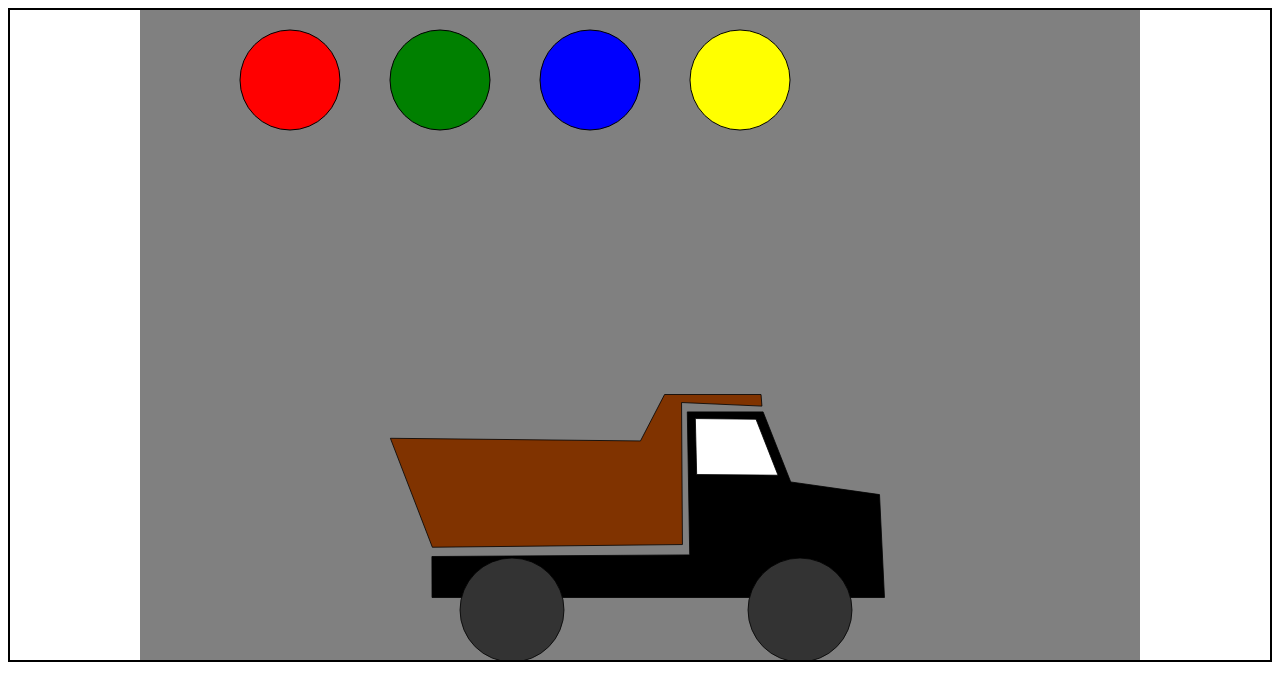
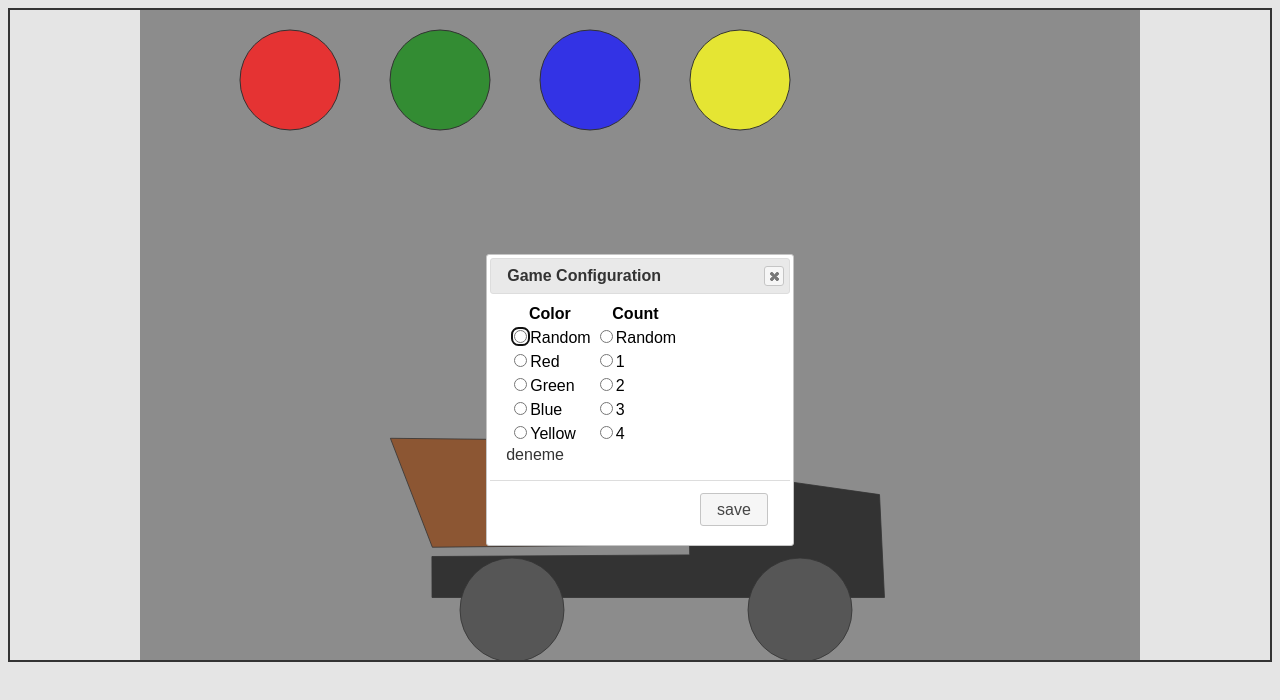
Before and after one commit to huseyinyilmaz/truck-game, a plain HTML site: page index.html in a window 1280 px wide. Drawn offline with nearby package versions, Linux system fonts and the light colour scheme.

Commit message:
started to implement config menu

```diff
--- a/index.html
+++ b/index.html
@@ -99,5 +99,38 @@
       </g>
   </svg>
 </div>
+
+<div id="configDialog">
+  <table>
+    <tr>
+      <th>Color</th>
+      <th>Count</th>
+    </tr>
+    <tr>
+    <td><input type="radio" name="color" value="random" id="color_random"/><label for="color_random">Random</label></td>
+    <td><input type="radio" name="count" value="random" id="count_random"/><label for="count_random">Random</label></td>
+
+    </tr>
+  <tr>
+    <td><input type="radio" name="color" value="red" id="color_red"/><label for="color_red">Red</label></td>
+    <td><input type="radio" name="count" value="1" id="count1"/><label for="count1">1</label></td>
+  </tr>
+  <tr>
+    <td><input type="radio" name="color" value="green" id="color_green"/><label for="color_green">Green</label></td>
+    <td><input type="radio" name="count" value="1" id="count2"/><label for="count2">2</label></td>
+  </tr>
+  <tr>
+    <td><input type="radio" name="color" value="blue" id="color_blue"/><label for="color_blue">Blue</label></td>
+    <td><input type="radio" name="count" value="1" id="count3"/><label for="count3">3</label></td>
+  </tr>
+  <tr>
+    <td><input type="radio" name="color" value="yellow" id="color_yellow"/><label for="color_yellow">Yellow</label></td>
+    <td><input type="radio" name="count" value="1" id="count4"/><label for="count4">4</label></td>
+  </tr>
+  </table>
+
+
+  deneme
+</div>
 </body>
 </html>
--- /dev/null
+++ b/main.css
@@ -0,0 +1,6 @@
+div.main
+{
+    border-style:solid;
+    border-width:2px;
+    text-align:center;
+}
--- a/main.js
+++ b/main.js
@@ -9,16 +9,34 @@ window.game = {
     ballMiddle : 375,
     balldifference : 150,
     balls:[],
+    applyConfig:function(color,count){
+	this.currentColor = color;
+	this.ballCount=count;
+    },
     initConfig:function(element){
-
+	var that = this;//for dialog onClick event
+	this.configDialog = $(element).dialog({ autoOpen: false,
+						title: 'Game Configuration',
+						buttons:{save:function(){
+							     that.applyConfig();
+							     game.configDialog.dialog('close');
+							     alert('apply Changes');}},
+            		    closeOnEscape:true,
+      			    modal:true
+			    });
     }
 };
+
+
 
 window.onload=function(){
     game.svg = document.getElementById('svgContainer');
     var balls = ['red','green','blue','yellow'];
-
     game.initTruck();
     game.initializeballs(balls);
     game.truck.move(600,0,'3s');
+    var configDialogElement = document.getElementById('configDialog');
+    game.initConfig(configDialogElement);
+    game.configDialog.dialog('open');
+
 };
```
